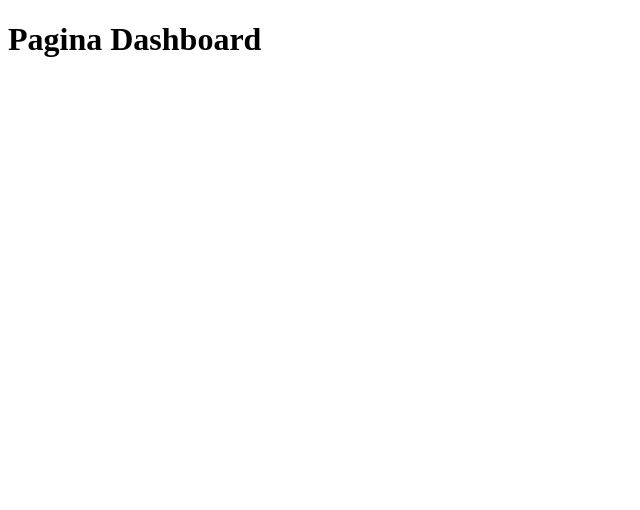
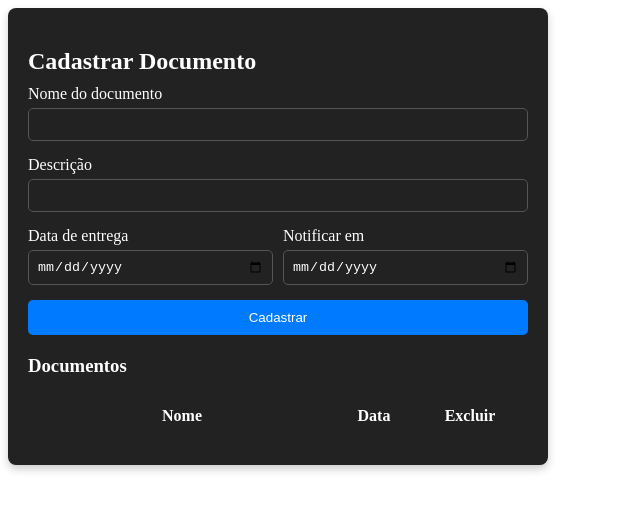
Before and after one commit to projeto-integrador-comp/doc_express_FrontEnd, a React (Vite) app: page /dashboard in a window 1280 px wide. Shown: the top 510 px of the page, without its empty margins (0-640 px from the left). Built offline with nearby package versions, Linux system fonts and the light colour scheme.

Commit message:
Criação de componentes para o form

```diff
--- /dev/null
+++ b/src/components/Button/Button.jsx
@@ -0,0 +1,11 @@
+import styles from "./Button.module.scss";
+
+const Button = ({ children, ...props }) => {
+  return (
+    <button className={styles.button} {...props}>
+      {children}
+    </button>
+  );
+};
+
+export default Button;
--- /dev/null
+++ b/src/components/Button/Button.module.scss
@@ -0,0 +1,14 @@
+.button {
+    width: 100%;
+    padding: 10px;
+    background-color: #007bff;
+    color: white;
+    border: none;
+    border-radius: 5px;
+    cursor: pointer;
+    transition: background 0.3s;
+
+    &:hover {
+      background-color: #0056b3;
+    }
+  }
--- /dev/null
+++ b/src/components/DocumentForm/DocumentForm.jsx
@@ -0,0 +1,61 @@
+import styles from "./DocumentForm.module.scss";
+import { useState } from "react";
+import Input from "../Input/Input";
+import Button from "../Button/Button";
+
+const DocumentForm = ({ onAddDocument }) => {
+  const [form, setForm] = useState({
+    name: "",
+    description: "",
+    date: "",
+    notifyAt: "",
+  });
+
+  const handleChange = (e) => {
+    setForm({ ...form, [e.target.name]: e.target.value });
+  };
+
+  const handleSubmit = (e) => {
+    e.preventDefault();
+    if (form.name) {
+      onAddDocument({ ...form, checked: false });
+      setForm({ name: "", description: "", date: "", notifyAt: "" });
+    }
+  };
+
+  return (
+    <form onSubmit={handleSubmit} className={styles.form}>
+      <Input
+        label="Nome do documento"
+        name="name"
+        value={form.name}
+        onChange={handleChange}
+      />
+      <Input
+        label="Descrição"
+        name="description"
+        value={form.description}
+        onChange={handleChange}
+      />
+      <div className={styles.dateContainer}>
+        <Input
+          label="Data de entrega"
+          name="date"
+          type="date"
+          value={form.date}
+          onChange={handleChange}
+        />
+        <Input
+          label="Notificar em"
+          name="notifyAt"
+          type="date"
+          value={form.notifyAt}
+          onChange={handleChange}
+        />
+      </div>
+      <Button type="submit">Cadastrar</Button>
+    </form>
+  );
+};
+
+export default DocumentForm;
--- /dev/null
+++ b/src/components/DocumentForm/DocumentForm.module.scss
@@ -0,0 +1,15 @@
+.form {
+  display: flex;
+  flex-direction: column;
+  gap: 15px;
+}
+
+.dateContainer {
+  display: flex;
+  flex: 1;
+  gap: 10px;
+}
+
+.dateContainer > div {
+    flex: 1;
+  }
--- /dev/null
+++ b/src/components/DocumentList/DocumentList.jsx
@@ -0,0 +1,53 @@
+import styles from "./DocumentList.module.scss";
+
+const DocumentList = ({ documents, setDocuments }) => {
+  // Função para marcar/desmarcar um documento
+  const handleCheckboxChange = (index) => {
+    setDocuments((prevDocuments) =>
+      prevDocuments.map((doc, i) =>
+        i === index ? { ...doc, checked: !doc.checked } : doc
+      )
+    );
+  };
+
+  return (
+    <div className={styles.listContainer}>
+      <div className={styles.header}>
+        <span className={styles.documentNameHeader}>Nome</span>
+        <span className={styles.documentHeader}>Data</span>
+        <span className={styles.documentHeader}>Excluir</span>
+      </div>
+
+      {/* Lista de documentos */}
+      {documents.map((doc, index) => (
+        <div key={index} className={styles.documentItem}>
+          <input
+            type="checkbox"
+            checked={doc.checked || false}
+            onChange={() => handleCheckboxChange(index)}
+            className={styles.checkbox}
+          />
+          <span
+            className={`${styles.documentName} ${
+              doc.checked ? styles.completed : ""
+            }`}
+          >
+            {doc.name}
+          </span>
+          <span
+            className={`${styles.documentItem} ${
+              doc.checked ? styles.completed : ""
+            }`}
+          >
+            {doc.date}
+          </span>
+          {/* <span className={styles.documentName}>{doc.name}</span>
+          <span className={styles.documentItem}>{doc.date}</span> */}
+          <button className={styles.deleteButton}>🗑</button>
+        </div>
+      ))}
+    </div>
+  );
+};
+
+export default DocumentList;
--- /dev/null
+++ b/src/components/DocumentList/DocumentList.module.scss
@@ -0,0 +1,55 @@
+.listContainer {
+  width: 100%;
+  margin-top: 20px;
+}
+
+.header {
+  display: flex;
+  // background-color: #ddd;
+  padding: 10px;
+  font-weight: bold;
+  border-radius: 5px;
+  margin-bottom: 10px; /* Espaçamento entre o cabeçalho e os documentos */
+}
+
+.documentItem {
+  display: flex;
+  align-items: center;
+  padding: 10px;
+  border-bottom: 1px solid #ccc;
+}
+
+.documentNameHeader {
+  flex: 3;
+  text-align: center;
+}
+.documentHeader {
+  flex: 1;
+  text-align: center;
+}
+
+.documentName {
+  flex: 3;
+  text-align: left;
+}
+.documentItem {
+  flex: 1;
+  text-align: center;
+}
+
+.checkbox {
+  margin-right: 10px;
+}
+
+.completed {
+  text-decoration: line-through;
+  color: #999;
+}
+
+.deleteButton {
+  flex: 1;
+  background: none;
+  border: none;
+  cursor: pointer;
+  font-size: 18px;
+}
--- /dev/null
+++ b/src/components/Input/Input.jsx
@@ -0,0 +1,12 @@
+import styles from "./Input.module.scss";
+
+const Input = ({ label, ...props }) => {
+  return (
+    <div className={styles.inputContainer}>
+      <label className={styles.label}>{label}</label>
+      <input className={styles.input} {...props} />
+    </div>
+  );
+};
+
+export default Input;
--- /dev/null
+++ b/src/components/Input/Input.module.scss
@@ -0,0 +1,22 @@
+.inputContainer {
+    display: flex;
+    flex-direction: column;
+  }
+
+  .label {
+    color: white;
+    margin-bottom: 5px;
+  }
+
+  .input {
+    padding: 8px;
+    border-radius: 5px;
+    border: 1px solid #555;
+    background-color: #222;
+    color: white;
+
+    &:focus {
+      border-color: #007bff;
+      outline: none;
+    }
+  }
--- a/src/pages/DashboardPage/index.jsx
+++ b/src/pages/DashboardPage/index.jsx
@@ -1,9 +1,22 @@
-import style from "./style.module.scss";
+import styles from "./style.module.scss";
+import { useState } from "react";
+import DocumentForm from "../../components/DocumentForm/DocumentForm";
+import DocumentList from "../../components/DocumentList/DocumentList";
 
 export const DashboardPage = () => {
+  const [documents, setDocuments] = useState([]);
+
+  const handleAddDocument = (newDocument) => {
+    setDocuments([...documents, newDocument]);
+  };
+
   return (
-    <main>
-      <h1>Pagina Dashboard</h1>
-    </main>
+    <div className={styles.container}>
+      <h2 className={styles.title}>Cadastrar Documento</h2>
+      <DocumentForm onAddDocument={handleAddDocument} />
+
+      <h3 className={styles.subTitle}>Documentos</h3>
+      <DocumentList documents={documents} setDocuments={setDocuments} />
+    </div>
   );
 };
--- a/src/pages/DashboardPage/style.module.scss
+++ b/src/pages/DashboardPage/style.module.scss
@@ -0,0 +1,23 @@
+.container {
+    max-width: 500px;
+    background: #222;
+    padding: 20px;
+    border-radius: 8px;
+    box-shadow: 0 4px 8px rgba(0, 0, 0, 0.2);
+    color: white;
+  }
+
+  .title {
+    font-size: 1.5rem;
+    margin-bottom: 10px;
+  }
+
+  .form {
+    display: flex;
+    flex-direction: column;
+    gap: 10px;
+  }
+
+  .subTitle {
+    margin-top: 20px;
+  }
```
